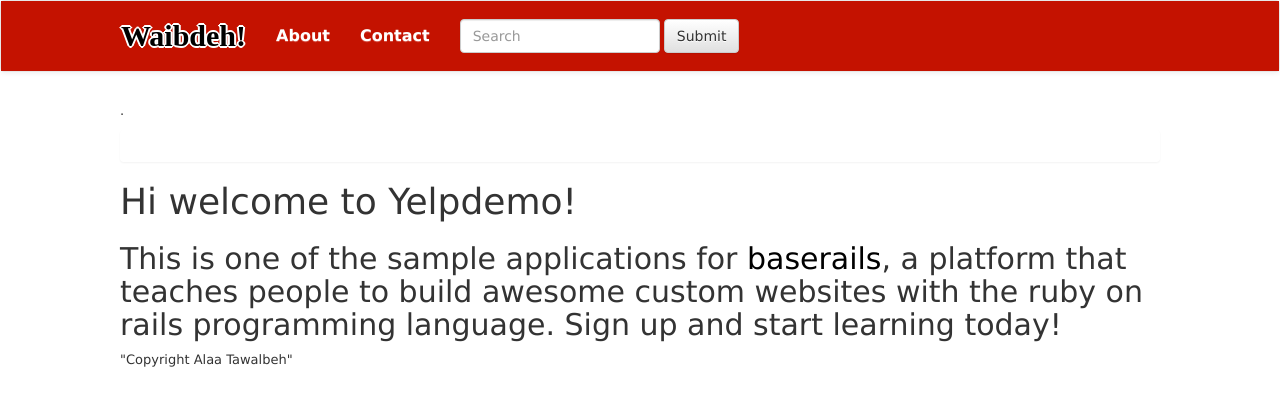
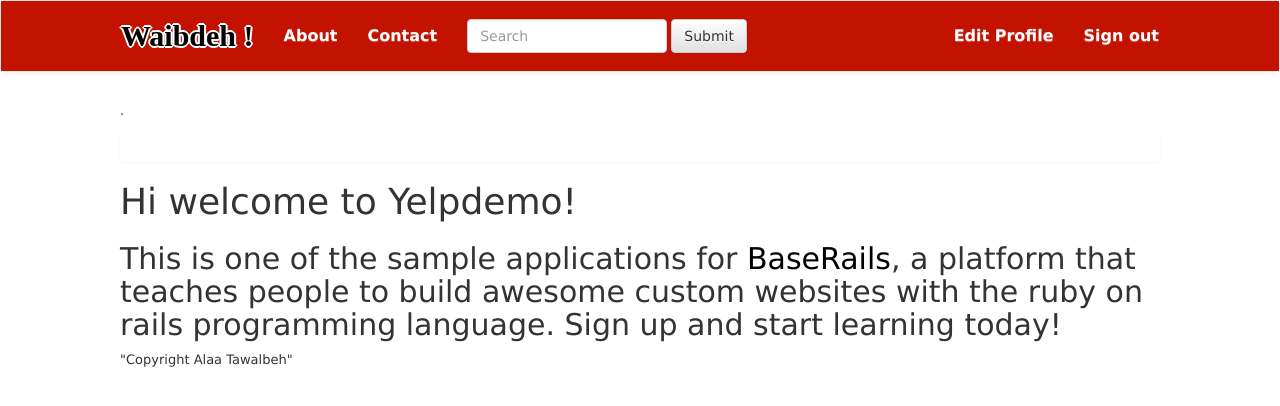
Before and after one commit to AlaaTaw/restaurants-, a Rails app: page /pages/about in a window 1280 px wide. Shown: the top 406 px of the page. Run offline with Rails 7, Linux system fonts and the light colour scheme; a user stored in the database is signed in; style sheets or scripts are compiled from the project's sources; some libraries are stand-ins or nearby versions.

Commit message:
added sign in

```diff
--- a/app/views/layouts/_navbar.html.erb
+++ b/app/views/layouts/_navbar.html.erb
@@ -8,14 +8,14 @@
         <span class="icon-bar"></span>
         <span class="icon-bar"></span>
       </button>
-      <a class="navbar-brand" href="/">Waibdeh!</a>
+     <%= link_to "Waibdeh !", root_path, class: "navbar-brand" %>
     </div>
 
     <!-- Collect the nav links, forms, and other content for toggling -->
     <div class="collapse navbar-collapse" id="bs-example-navbar-collapse-1">
       <ul class="nav navbar-nav">
-        <li><a href="/pages/about">About</a></li>
-        <li><a href="/pages/contact">Contact</a></li>
+        <li><%= link_to "About", pages_about_path %></li>
+        <li><%= link_to "Contact", pages_contact_path %></li>
       </ul>
       <form class="navbar-form navbar-left" role="search">
         <div class="form-group">
@@ -24,6 +24,15 @@
         <button type="submit" class="btn btn-default">Submit</button>
       </form>
       <ul class="nav navbar-nav navbar-right">
+      <ul class="nav navbar-nav navbar-right">
+        <% if user_signed_in? %>
+          <li><%= link_to "Edit Profile", edit_user_registration_path %></li>
+          <li><%= link_to "Sign out", destroy_user_session_path, method: :delete %></li>
+        <% else %>
+          <li><%= link_to "Sign up", new_user_registration_path %></li>
+          <li><%= link_to "Sign in", new_user_session_path %></li>
+        <% end %>
+      </ul>
       </ul>
     </div><!-- /.navbar-collapse -->
   </div><!-- /.container-fluid -->
--- a/app/views/pages/about.html.erb
+++ b/app/views/pages/about.html.erb
@@ -1,2 +1,2 @@
 <h1>Hi welcome to Yelpdemo!</h1>
-<h2>This is one of the sample applications for <a href="http://www.baserails.com/">baserails</a>, a platform that teaches people to build awesome custom websites with the ruby on rails programming language. Sign up and start learning today!</h2>
+<h2>This is one of the sample applications for <%= link_to "BaseRails", "http://www.baserails.com" %>, a platform that teaches people to build awesome custom websites with the ruby on rails programming language. Sign up and start learning today!</h2>
--- a/app/views/restaurants/index.html.erb
+++ b/app/views/restaurants/index.html.erb
@@ -23,7 +23,7 @@
         <td><%= restaurant.name %></td>
         <td><%= restaurant.address %></td>
         <td><%= restaurant.phone %></td>
-        <td><%= restaurant.website %></td>
+        <td><%= link_to restaurant.website, restaurant.website %></td>
         <td><%= link_to 'Show', restaurant, class: "btn btn-link" %></td>
         <td><%= link_to 'Edit', edit_restaurant_path(restaurant), class: "btn btn-link" %></td>
         <td><%= link_to 'Destroy', restaurant, method: :delete, data: { confirm: 'Are you sure?' }, class: "btn btn-link" %></td>
```
Also changed, not shown: db/development.sqlite3.
